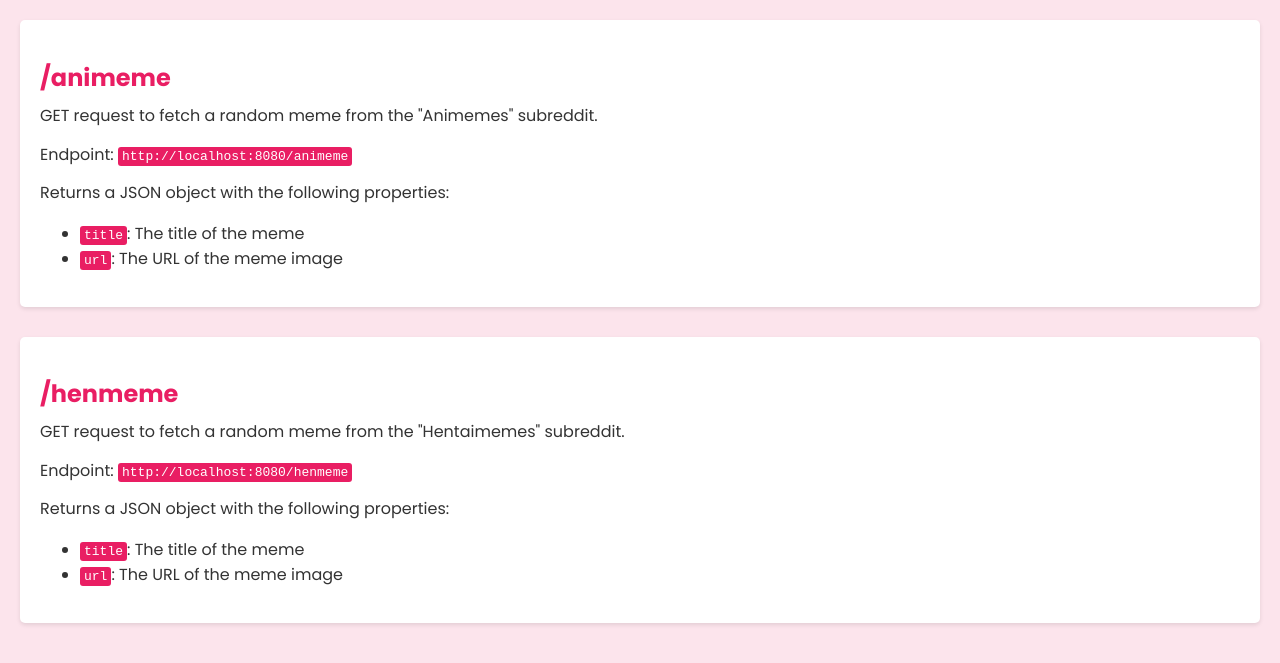
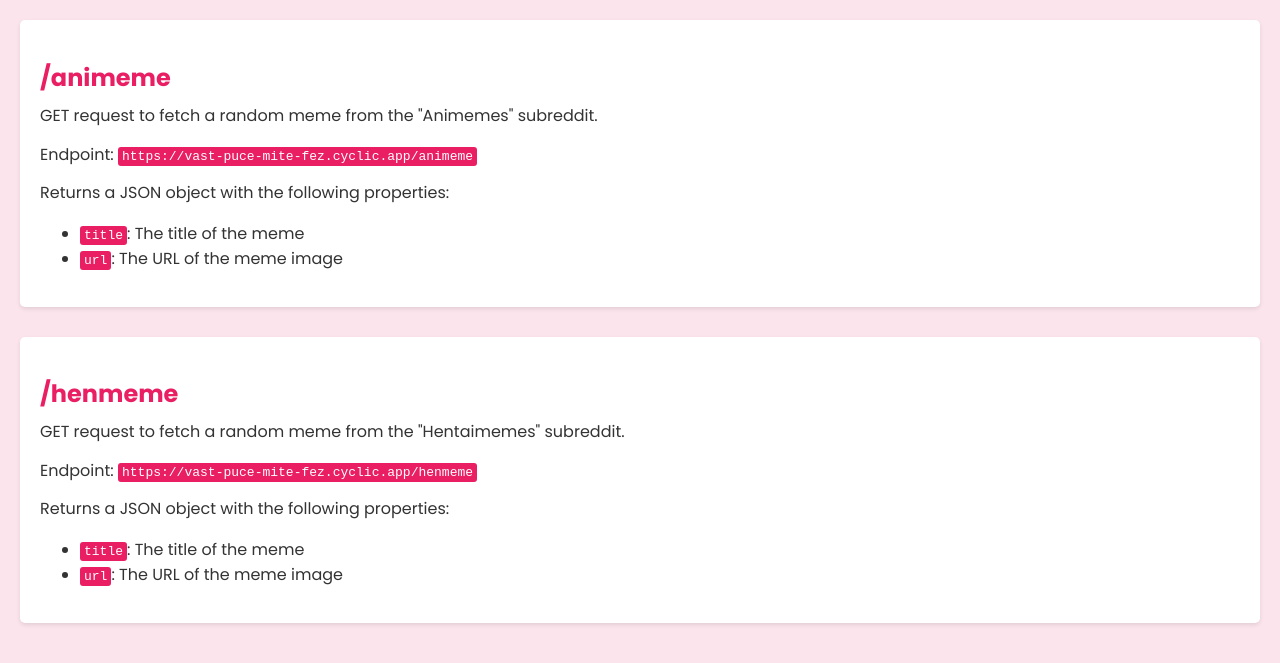
Before and after one commit to Arkaneel/animeme-api, a website: page docs.html in a window 1280 px wide. Shown: the part 89-752 px from the top of the page. Drawn offline with Linux system fonts and the light colour scheme.

Commit message:
Update docs.html

```diff
--- a/docs.html
+++ b/docs.html
@@ -57,7 +57,7 @@
   <div class="endpoint">
     <h2>/animeme</h2>
     <p>GET request to fetch a random meme from the "Animemes" subreddit.</p>
-    <p>Endpoint: <code>http://localhost:8080/animeme</code></p>
+    <p>Endpoint: <code>https://vast-puce-mite-fez.cyclic.app/animeme</code></p>
     <p>Returns a JSON object with the following properties:</p>
     <ul>
       <li><code>title</code>: The title of the meme</li>
@@ -68,7 +68,7 @@
   <div class="endpoint">
     <h2>/henmeme</h2>
     <p>GET request to fetch a random meme from the "Hentaimemes" subreddit.</p>
-    <p>Endpoint: <code>http://localhost:8080/henmeme</code></p>
+    <p>Endpoint: <code>https://vast-puce-mite-fez.cyclic.app/henmeme</code></p>
     <p>Returns a JSON object with the following properties:</p>
     <ul>
       <li><code>title</code>: The title of the meme</li>
```
